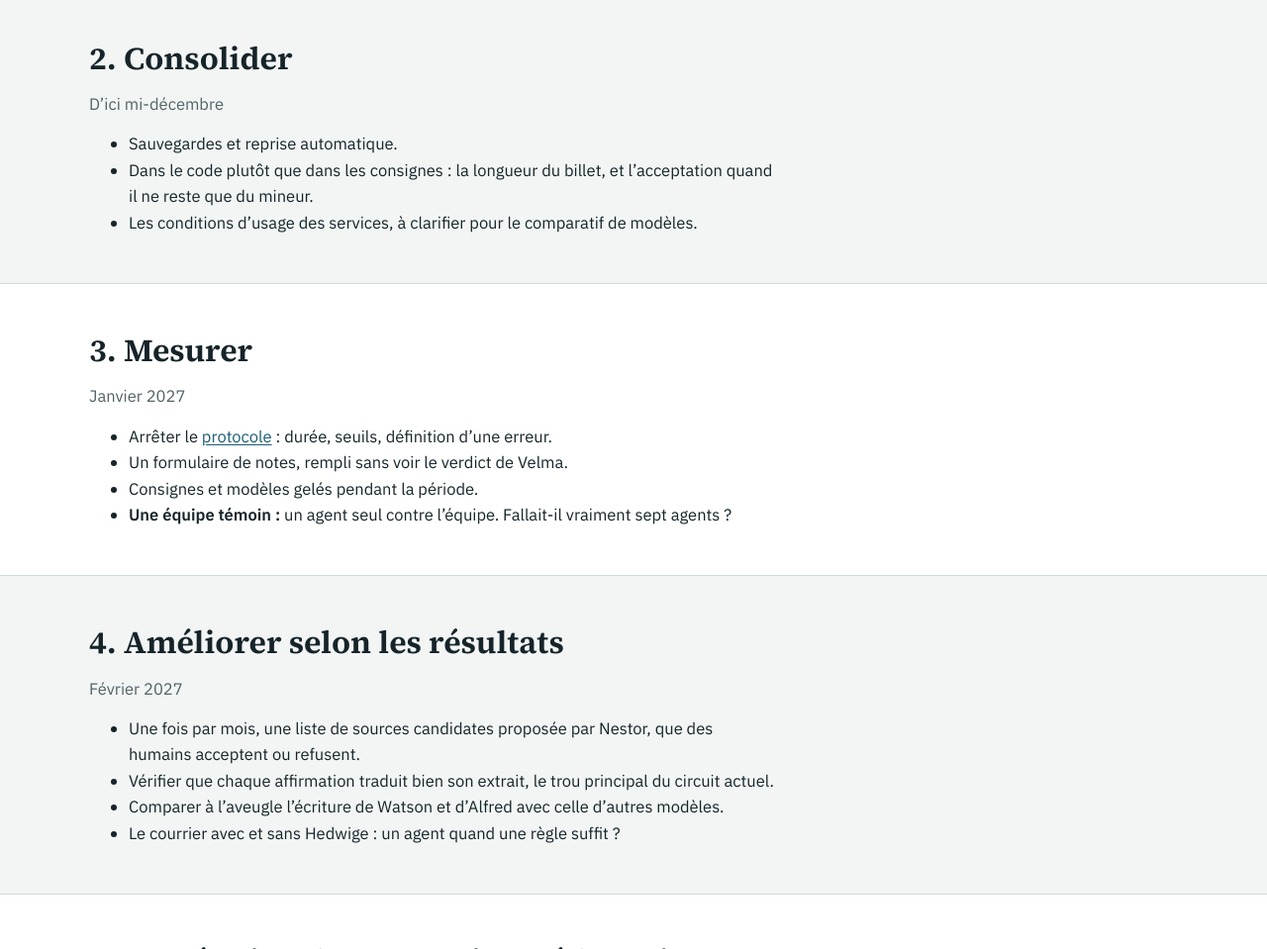
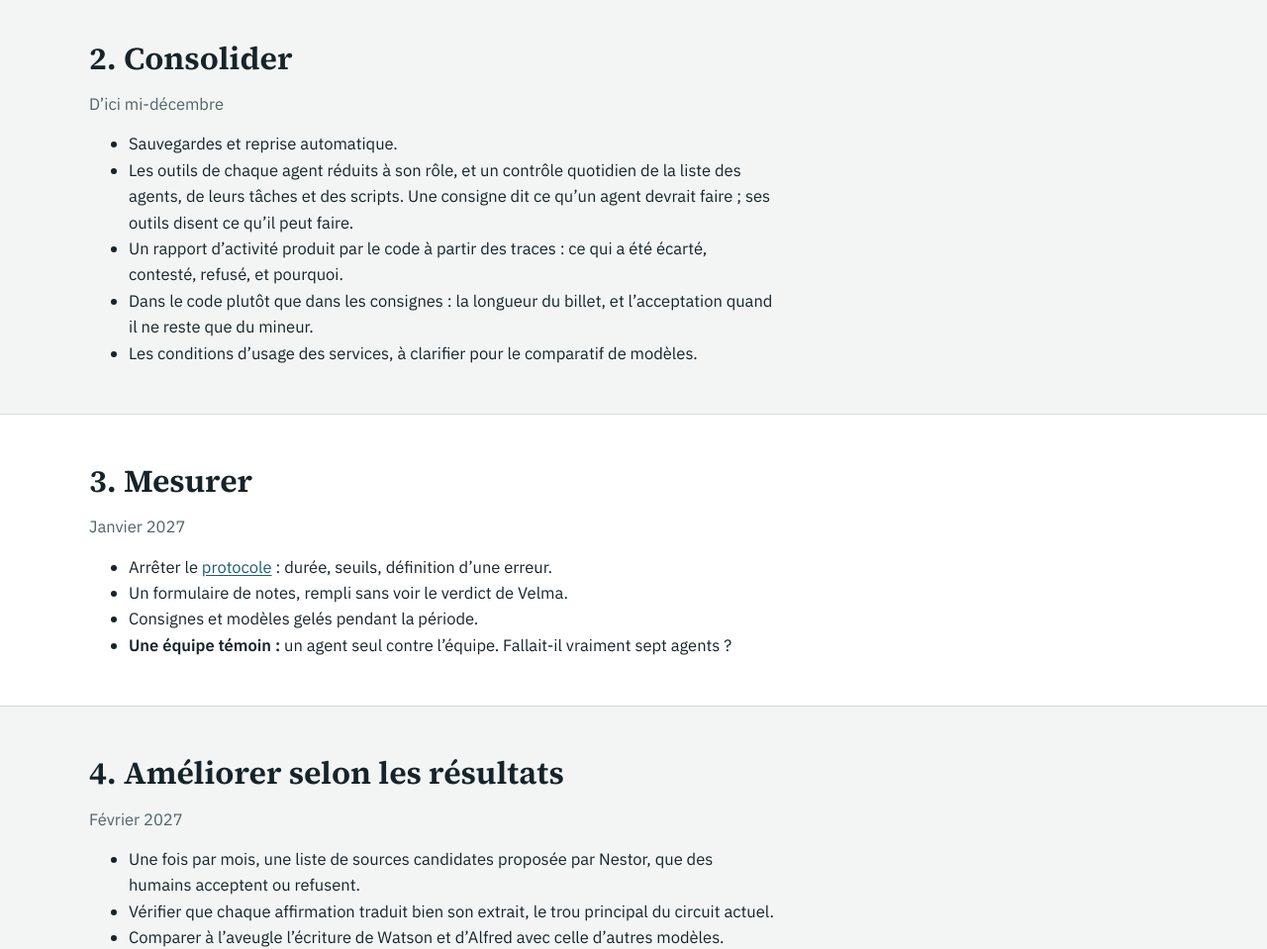
Before and after one commit to JEDI-OpenLab/veille-agentique, a plain HTML site: page site/feuille-de-route.html in a window 1280 px wide. Shown: the part 1040-1999 px from the top of the page at 99% size. Drawn offline with Linux system fonts and the light colour scheme.

Commit message:
Feuille de route : droits des agents et rapport d'activité
Co-Authored-By: Claude Opus 5.5 <noreply@anthropic.com>

```diff
--- a/site/feuille-de-route.html
+++ b/site/feuille-de-route.html
@@ -21,7 +21,7 @@
 <div class="table"><table><thead><tr><th>Fait</th><th>Date</th></tr></thead><tbody>
 <tr><td>Équipe de veille en place, premier passage complet</td><td>24 novembre 2026</td></tr><tr><td>HAL et arXiv interrogés avant chaque passage, éprouvé en simulation</td><td>24 novembre 2026</td></tr><tr><td>Équipe administrative, lettre de la semaine essayée, envoi par script éprouvé</td><td>24 novembre 2026</td></tr><tr><td>Secours indépendants pour chaque agent</td><td>24 novembre 2026</td></tr><tr><td>Flux d’actualité, limite d’âge et tournée des sites, essayés avec Nestor seul</td><td>24 novembre 2026</td></tr><tr><td>Surveillance quotidienne par un script, sans IA, éprouvée sur des pannes simulées</td><td>24 novembre 2026</td></tr><tr><td>Noms et rôles redistribués</td><td>24 novembre 2026</td></tr></tbody></table></div></div></section>
 <section class="band alt"><div class="wrap"><div class="prose"><h2>1. Regarder vivre</h2><p class="muted">Fin novembre 2026</p><ul><li>Premier passage automatique, avec HAL et arXiv.</li><li>Première lettre d’Alfred, premier courriel hebdomadaire.</li><li>Un journal de ce qui surprend, tenu chaque jour.</li></ul></div></div></section>
-<section class="band"><div class="wrap"><div class="prose"><h2>2. Consolider</h2><p class="muted">D’ici mi-décembre</p><ul><li>Sauvegardes et reprise automatique.</li><li>Dans le code plutôt que dans les consignes : la longueur du billet, et l’acceptation quand il ne reste que du mineur.</li><li>Les conditions d’usage des services, à clarifier pour le comparatif de modèles.</li></ul></div></div></section>
+<section class="band"><div class="wrap"><div class="prose"><h2>2. Consolider</h2><p class="muted">D’ici mi-décembre</p><ul><li>Sauvegardes et reprise automatique.</li><li>Les outils de chaque agent réduits à son rôle, et un contrôle quotidien de la liste des agents, de leurs tâches et des scripts. Une consigne dit ce qu’un agent devrait faire ; ses outils disent ce qu’il peut faire.</li><li>Un rapport d’activité produit par le code à partir des traces : ce qui a été écarté, contesté, refusé, et pourquoi.</li><li>Dans le code plutôt que dans les consignes : la longueur du billet, et l’acceptation quand il ne reste que du mineur.</li><li>Les conditions d’usage des services, à clarifier pour le comparatif de modèles.</li></ul></div></div></section>
 <section class="band alt"><div class="wrap"><div class="prose"><h2>3. Mesurer</h2><p class="muted">Janvier 2027</p><ul><li>Arrêter le <a href="protocole.html">protocole</a> : durée, seuils, définition d’une erreur.</li><li>Un formulaire de notes, rempli sans voir le verdict de Velma.</li><li>Consignes et modèles gelés pendant la période.</li><li><b>Une équipe témoin :</b> un agent seul contre l’équipe. Fallait-il vraiment sept agents ?</li></ul></div></div></section>
 <section class="band"><div class="wrap"><div class="prose"><h2>4. Améliorer selon les résultats</h2><p class="muted">Février 2027</p><ul><li>Une fois par mois, une liste de sources candidates proposée par Nestor, que des humains acceptent ou refusent.</li><li>Vérifier que chaque affirmation traduit bien son extrait, le trou principal du circuit actuel.</li><li>Comparer à l’aveugle l’écriture de Watson et d’Alfred avec celle d’autres modèles.</li><li>Le courrier avec et sans Hedwige : un agent quand une règle suffit ?</li></ul></div></div></section>
 <section class="band alt"><div class="wrap"><div class="prose"><h2>5. Une équipe de conception pédagogique</h2><p class="muted">À construire plus tard</p><p>Elle prendrait le fruit de la veille pour enrichir, environ une fois par semaine, <b>un cours Moodle qui grandit</b>, dans un bac à sable et à destination d’un public enseignant. Chaque nouveauté comprendrait :</p><ul><li>une annonce dans un forum, qui résume le contenu ;</li><li>un contenu nouveau, en page ou en zone de texte et média ;</li><li>une mise en forme soignée, en Bootstrap ;</li><li>un test de quelques questions, avec de vrais distracteurs et un retour pour chaque réponse.</li></ul><p>Quatre rôles envisagés : concevoir, écrire, questionner, contredire les questions. Le code se chargerait du reste : habiller les blocs de contenu, convertir les questions au format GIFT, déposer le tout en section cachée. <b>Les agents proposent, le code dépose, des humains ouvrent.</b></p><p>Les questions ne s’appuieraient que sur les affirmations vérifiées, et suivraient un cahier des charges adapté de celui d’un enseignant.</p></div></div></section>
```
Also changed, not shown: site-src/feuille-de-route.html (+1 -1 lines).
